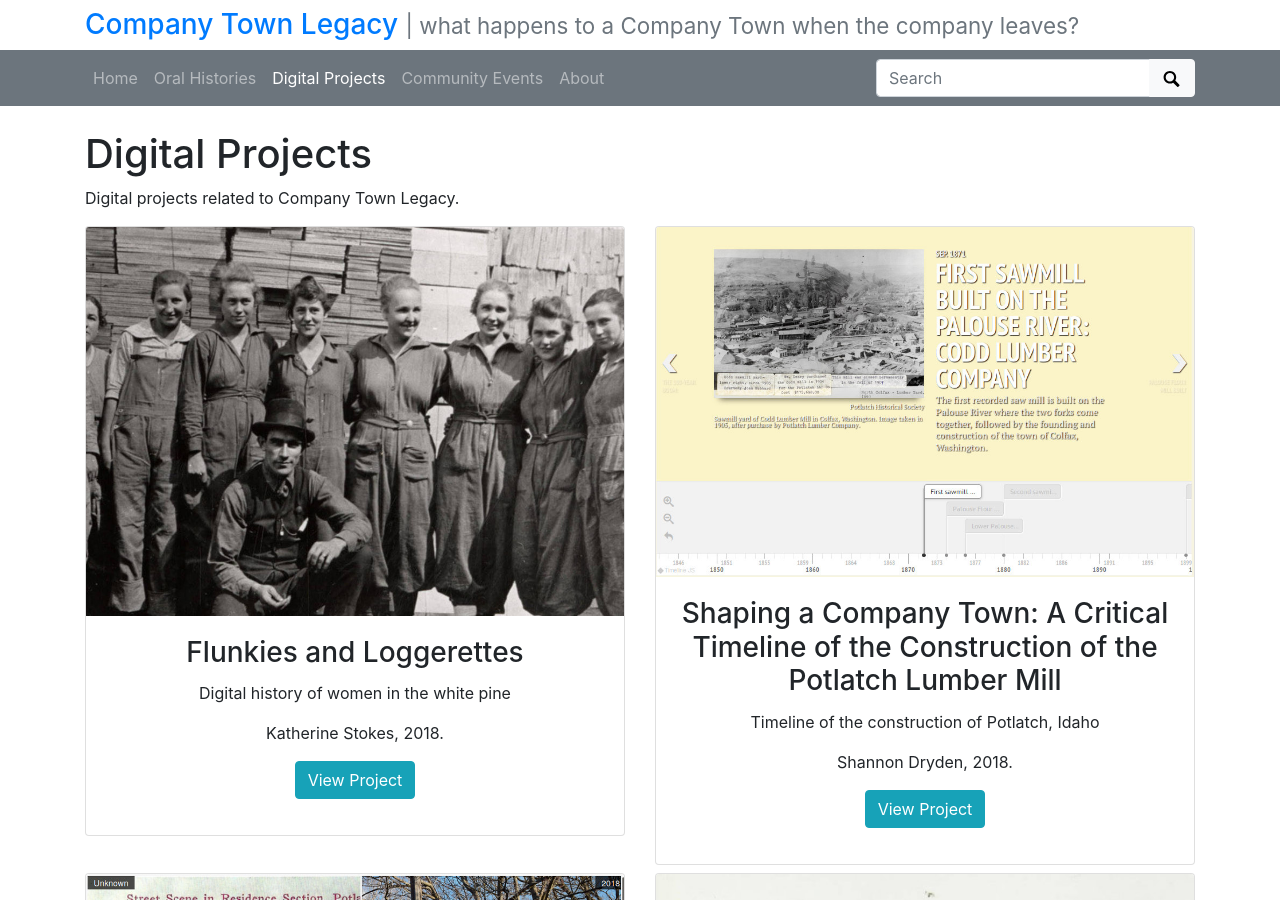
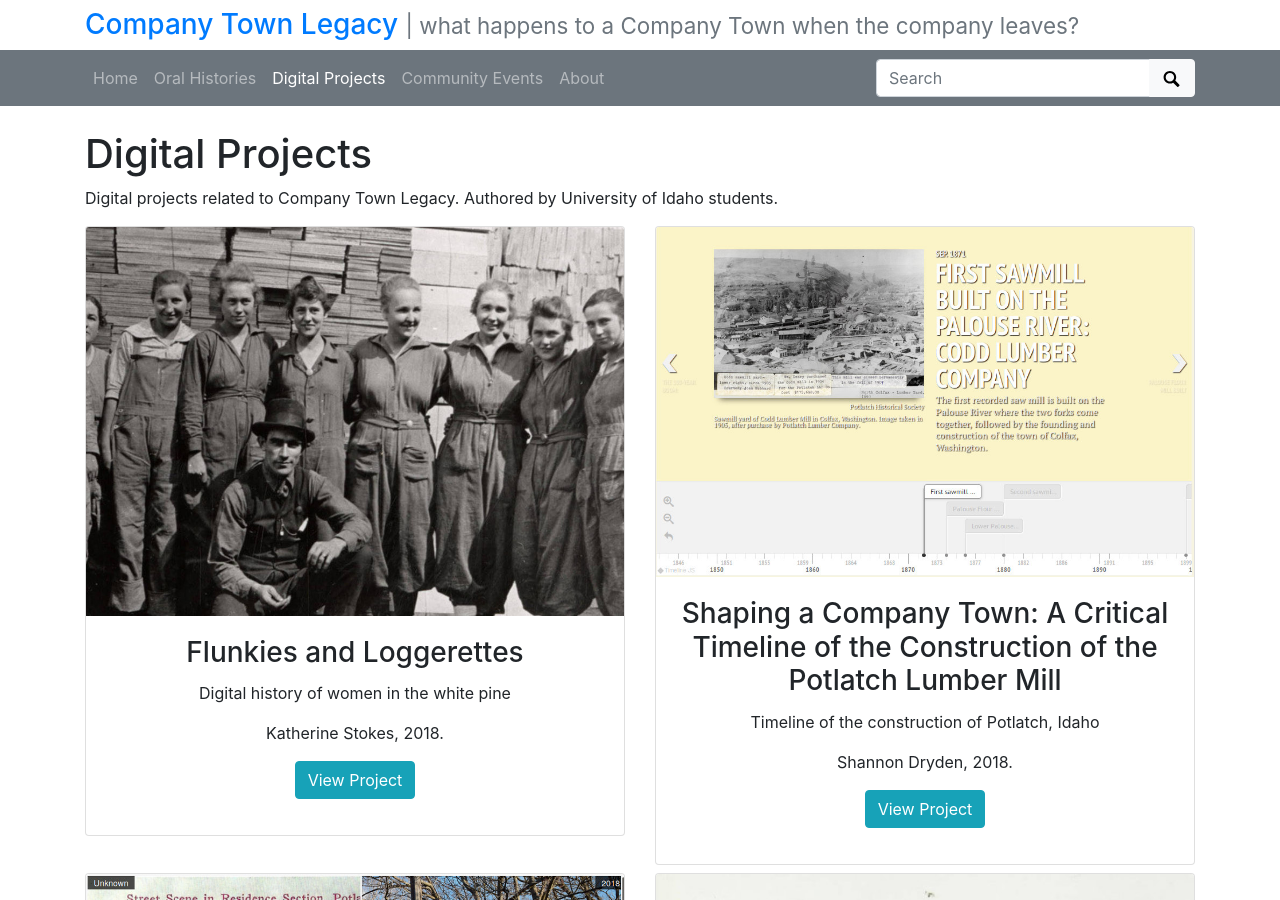
Before and after one commit to CompanyTownLegacy/CompanyTownLegacy.github.io, a Jekyll site: the page built from pages/projects.md, in a window 1280 px wide and 900 px high. Built offline with Jekyll 4.4.1, drawn with Linux system fonts in a browser that asks for light colours; nearby versions of some CDN libraries.

```diff
--- a/pages/projects.md
+++ b/pages/projects.md
@@ -6,7 +6,7 @@ permalink: /projects/
 
 # Digital Projects
 
-Digital projects related to Company Town Legacy.
+Digital projects related to Company Town Legacy. Authored by University of Idaho students.
 
 <div class="row">
 {% assign projects = site.data.companytownlegacy_projects %}
```
